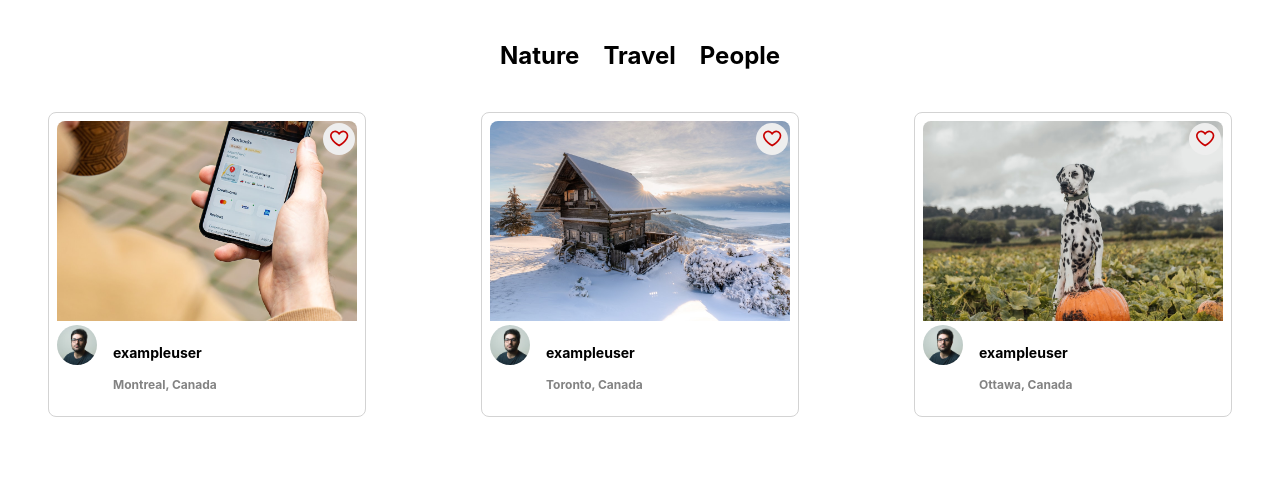
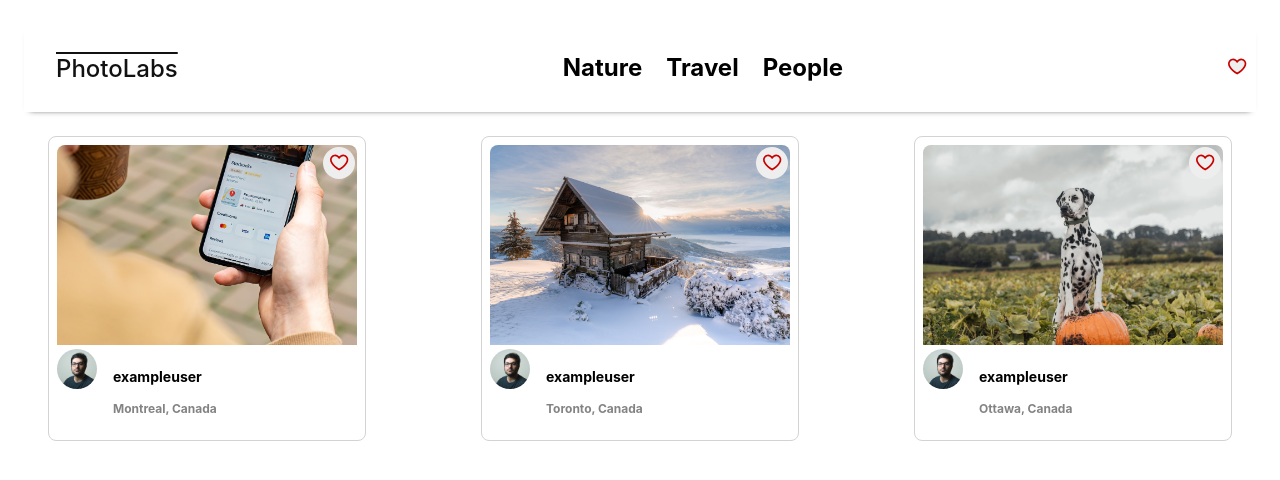
Before and after one commit to Oliviaa7/photolabs, a React (Create React App) app in the folder frontend/: page / in a window 1280 px wide. Shown: the top 480 px of the page. Built offline with nearby package versions, Linux system fonts and the light colour scheme; the HTML template or start-up script is replaced by a standard one.

Commit message:
formatted the top bar, did not add functionality

```diff
--- a/frontend/src/App.jsx
+++ b/frontend/src/App.jsx
@@ -1,15 +1,14 @@
 import React from 'react';
-import PhotoListItem from './components/PhotoListItem';
 import PhotoList from 'components/PhotoList';
+import TopNavigationBar from 'components/TopNavigationBar';
 import './App.scss';
-import TopicList from 'components/TopicList';
 
 // Note: Rendering a single component to build components in isolation
 
 const App = () => {
   return (
     <div className="App">
-      <TopicList />
+      <TopNavigationBar />
       <PhotoList />
     </div>
   );
--- a/frontend/src/components/TopNavigationBar.jsx
+++ b/frontend/src/components/TopNavigationBar.jsx
@@ -1,4 +1,6 @@
 import React from 'react';
+import TopicList from './TopicList';
+import FavBadge from './FavBadge';
 
 import '../styles/TopNavigationBar.scss'
 
@@ -6,6 +8,8 @@
   return (
     <div className="top-nav-bar">
       <span className="top-nav-bar__logo">PhotoLabs</span>
+      <TopicList />
+      <FavBadge />
     </div>
   )
 }
```
